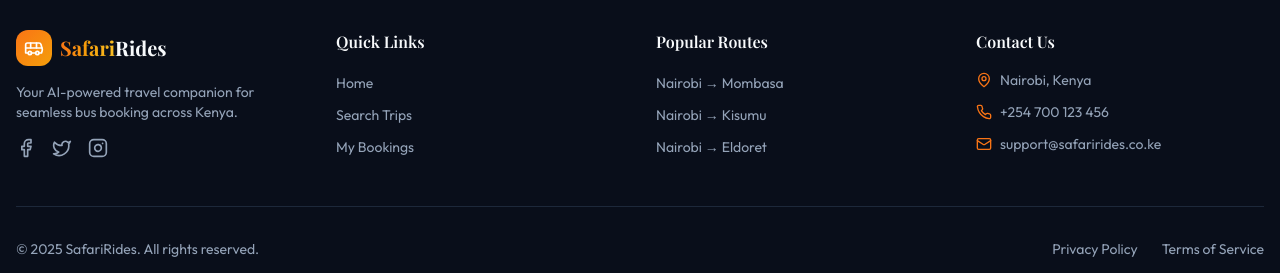
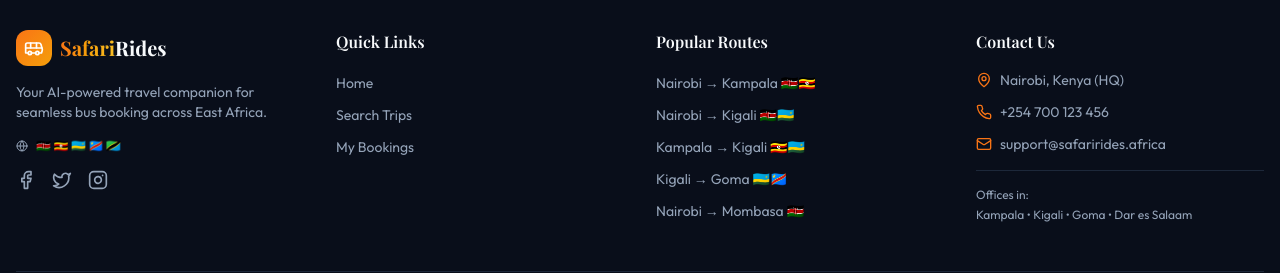
Before and after one commit to Alfredbis29/Enhanced-Travel-Booking-Platform., a React (Vite) app in the folder frontend/: page / in a window 1280 px wide. Shown: the part 2994-3267 px from the top of the page. Built offline with nearby package versions, Linux system fonts and the light colour scheme; no server answers.

Commit message:
feat(ui): update Footer with East Africa cross-border routes and offices

```diff
--- a/frontend/src/components/layout/Footer.tsx
+++ b/frontend/src/components/layout/Footer.tsx
@@ -1,5 +1,5 @@
 import { Link } from 'react-router-dom'
-import { Bus, Facebook, Twitter, Instagram, Mail, Phone, MapPin } from 'lucide-react'
+import { Bus, Facebook, Twitter, Instagram, Mail, Phone, MapPin, Globe } from 'lucide-react'
 
 export default function Footer() {
   const currentYear = new Date().getFullYear()
@@ -12,7 +12,11 @@ export default function Footer() {
               <div className="bg-gradient-to-br from-primary to-accent p-2 rounded-lg"><Bus className="h-5 w-5 text-white" /></div>
               <span className="font-display text-xl font-bold"><span className="text-gradient">Safari</span><span className="text-foreground">Rides</span></span>
             </Link>
-            <p className="text-sm text-muted-foreground">Your AI-powered travel companion for seamless bus booking across Kenya.</p>
+            <p className="text-sm text-muted-foreground">Your AI-powered travel companion for seamless bus booking across East Africa.</p>
+            <div className="flex items-center gap-2 text-xs text-muted-foreground">
+              <Globe className="h-3 w-3" />
+              <span>🇰🇪 🇺🇬 🇷🇼 🇨🇩 🇹🇿</span>
+            </div>
             <div className="flex gap-4">
               <a href="#" className="text-muted-foreground hover:text-primary transition-colors"><Facebook className="h-5 w-5" /></a>
               <a href="#" className="text-muted-foreground hover:text-primary transition-colors"><Twitter className="h-5 w-5" /></a>
@@ -30,18 +34,24 @@ export default function Footer() {
           <div>
             <h4 className="font-display font-semibold mb-4">Popular Routes</h4>
             <ul className="space-y-2">
-              <li><Link to="/search?origin=Nairobi&destination=Mombasa" className="text-sm text-muted-foreground hover:text-primary transition-colors">Nairobi → Mombasa</Link></li>
-              <li><Link to="/search?origin=Nairobi&destination=Kisumu" className="text-sm text-muted-foreground hover:text-primary transition-colors">Nairobi → Kisumu</Link></li>
-              <li><Link to="/search?origin=Nairobi&destination=Eldoret" className="text-sm text-muted-foreground hover:text-primary transition-colors">Nairobi → Eldoret</Link></li>
+              <li><Link to="/search?origin=Nairobi&destination=Kampala" className="text-sm text-muted-foreground hover:text-primary transition-colors">Nairobi → Kampala 🇰🇪🇺🇬</Link></li>
+              <li><Link to="/search?origin=Nairobi&destination=Kigali" className="text-sm text-muted-foreground hover:text-primary transition-colors">Nairobi → Kigali 🇰🇪🇷🇼</Link></li>
+              <li><Link to="/search?origin=Kampala&destination=Kigali" className="text-sm text-muted-foreground hover:text-primary transition-colors">Kampala → Kigali 🇺🇬🇷🇼</Link></li>
+              <li><Link to="/search?origin=Kigali&destination=Goma" className="text-sm text-muted-foreground hover:text-primary transition-colors">Kigali → Goma 🇷🇼🇨🇩</Link></li>
+              <li><Link to="/search?origin=Nairobi&destination=Mombasa" className="text-sm text-muted-foreground hover:text-primary transition-colors">Nairobi → Mombasa 🇰🇪</Link></li>
             </ul>
           </div>
           <div>
             <h4 className="font-display font-semibold mb-4">Contact Us</h4>
             <ul className="space-y-3">
-              <li className="flex items-center gap-2 text-sm text-muted-foreground"><MapPin className="h-4 w-4 text-primary" /><span>Nairobi, Kenya</span></li>
+              <li className="flex items-center gap-2 text-sm text-muted-foreground"><MapPin className="h-4 w-4 text-primary" /><span>Nairobi, Kenya (HQ)</span></li>
               <li className="flex items-center gap-2 text-sm text-muted-foreground"><Phone className="h-4 w-4 text-primary" /><span>+254 700 123 456</span></li>
-              <li className="flex items-center gap-2 text-sm text-muted-foreground"><Mail className="h-4 w-4 text-primary" /><span>support@safarirides.co.ke</span></li>
+              <li className="flex items-center gap-2 text-sm text-muted-foreground"><Mail className="h-4 w-4 text-primary" /><span>support@safarirides.africa</span></li>
             </ul>
+            <div className="mt-4 pt-4 border-t border-border">
+              <p className="text-xs text-muted-foreground">Offices in:</p>
+              <p className="text-xs text-muted-foreground mt-1">Kampala • Kigali • Goma • Dar es Salaam</p>
+            </div>
           </div>
         </div>
         <div className="mt-12 pt-8 border-t border-border flex flex-col sm:flex-row justify-between items-center gap-4">
```
